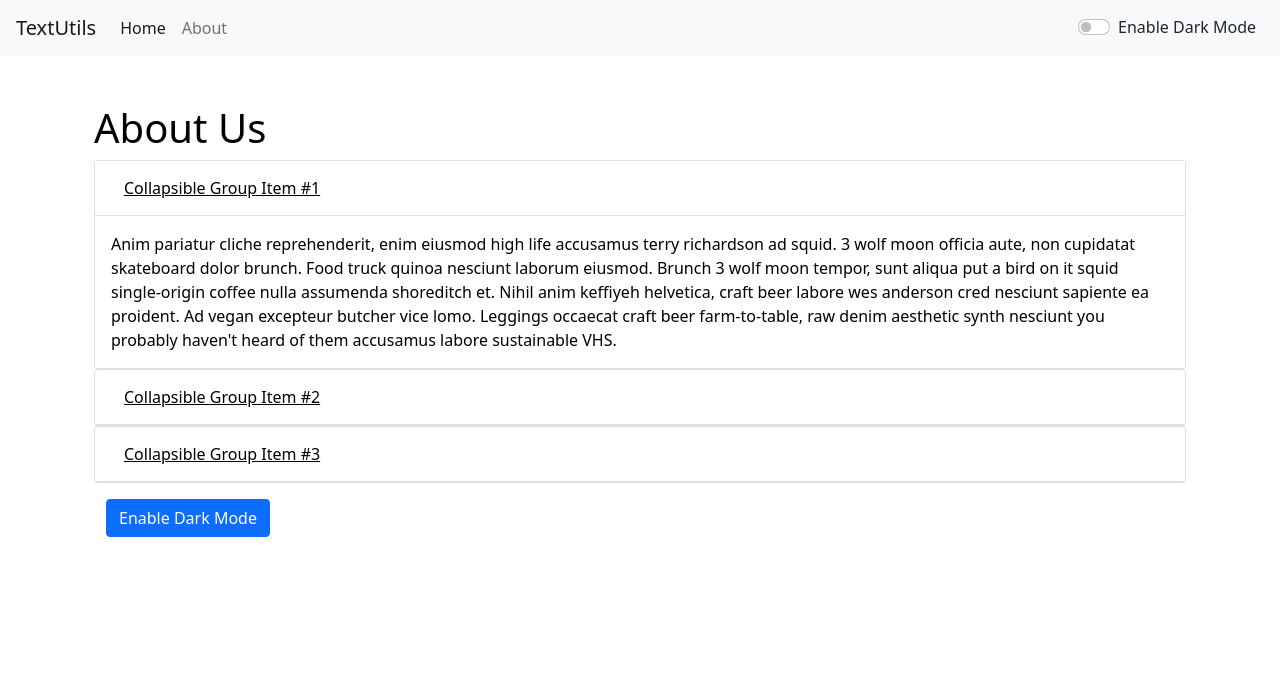
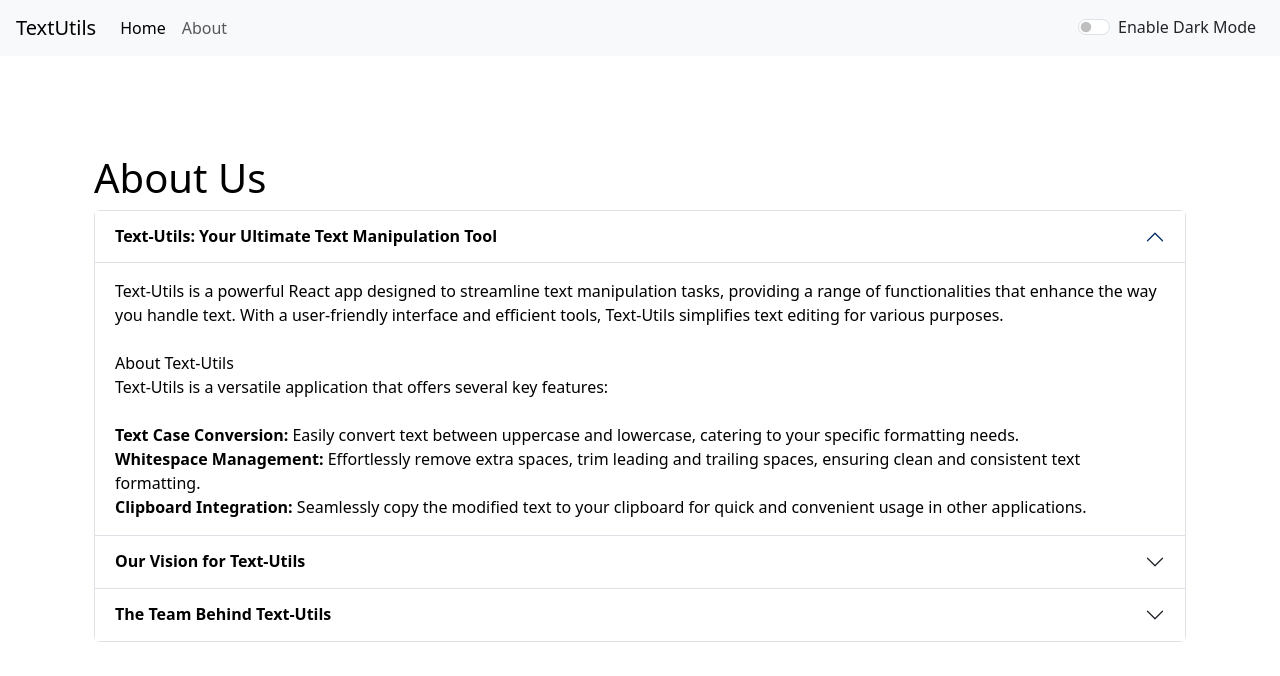
Before and after one commit to ShyamDeepak2707/First-React-App, a React (Create React App) app: page /First-React-App/about in a window 1280 px wide. Shown: the top 676 px of the page. Built offline with nearby package versions, Linux system fonts and the light colour scheme.

Commit message:
improving some components

```diff
--- a/public/index.html
+++ b/public/index.html
@@ -6,12 +6,14 @@
   <link rel="icon" href="%PUBLIC_URL%/favicon.ico" />
   <meta name="viewport" content="width=device-width, initial-scale=1" />
   <meta name="theme-color" content="#000000" />
-  <meta name="description" content="TextUtlis is a Utility which can be used to manipulate your text in the way you want" />
+  <meta name="description"
+    content="TextUtlis is a Utility which can be used to manipulate your text in the way you want" />
   <link rel="apple-touch-icon" href="%PUBLIC_URL%/android-chrome-512x512.png" />
 
   <link rel="manifest" href="%PUBLIC_URL%/manifest.json" />
-  <link href="https://cdn.jsdelivr.net/npm/bootstrap@5.1.3/dist/css/bootstrap.min.css" rel="stylesheet"
-    integrity="sha384-1BmE4kWBq78iYhFldvKuhfTAU6auU8tT94WrHftjDbrCEXSU1oBoqyl2QvZ6jIW3" crossorigin="anonymous">
+  <link href="	https://cdn.jsdelivr.net/npm/bootstrap@5.3.2/dist/css/bootstrap.min.css" rel="stylesheet"
+    integrity="sha384-T3c6CoIi6uLrA9TneNEoa7RxnatzjcDSCmG1MXxSR1GAsXEV/Dwwykc2MPK8M2HN" crossorigin="anonymous">
+  <link rel="stylesheet" href="	https://cdn.jsdelivr.net/npm/bootstrap@5.3.2/dist/css/bootstrap.min.css">
 
   <title>TextUtlis - Home</title>
 </head>
@@ -21,15 +23,8 @@
   <div id="root"></div>
 
 
-  <script src="https://cdn.jsdelivr.net/npm/bootstrap@5.1.3/dist/js/bootstrap.bundle.min.js"
-    integrity="sha384-ka7Sk0Gln4gmtz2MlQnikT1wXgYsOg+OMhuP+IlRH9sENBO0LRn5q+8nbTov4+1p"
-    crossorigin="anonymous"></script>
-  <script src="https://cdn.jsdelivr.net/npm/@popperjs/core@2.10.2/dist/umd/popper.min.js"
-    integrity="sha384-7+zCNj/IqJ95wo16oMtfsKbZ9ccEh31eOz1HGyDuCQ6wgnyJNSYdrPa03rtR1zdB"
-    crossorigin="anonymous"></script>
-  <script src="https://cdn.jsdelivr.net/npm/bootstrap@5.1.3/dist/js/bootstrap.min.js"
-    integrity="sha384-QJHtvGhmr9XOIpI6YVutG+2QOK9T+ZnN4kzFN1RtK3zEFEIsxhlmWl5/YESvpZ13"
-    crossorigin="anonymous"></script>
+  <script src="https://cdn.jsdelivr.net/npm/@popperjs/core@2.11.8/dist/umd/popper.min.js" integrity="sha384-I7E8VVD/ismYTF4hNIPjVp/Zjvgyol6VFvRkX/vR+Vc4jQkC+hVqc2pM8ODewa9r" crossorigin="anonymous"></script>
+<script src="https://cdn.jsdelivr.net/npm/bootstrap@5.3.2/dist/js/bootstrap.min.js" integrity="sha384-BBtl+eGJRgqQAUMxJ7pMwbEyER4l1g+O15P+16Ep7Q9Q+zqX6gSbd85u4mG4QzX+" crossorigin="anonymous"></script>
 </body>
 
 </html>
--- a/src/Alert.js
+++ b/src/Alert.js
@@ -9,8 +9,10 @@ export default function Alert(props) {
 
 
     return (
-        props.alert && <div className={`alert alert-${props.alert.type} alert-dismissible fade slow-mo show`} role="alert">
-            <strong>{capitalize(props.alert.type)}</strong>: {props.alert.message}
+        <div style={{height : '50px'}}>
+            {props.alert && <div className={`alert alert-${props.alert.type} alert-dismissible fade slow-mo show`} role="alert">
+                <strong>{capitalize(props.alert.type)}</strong>: {props.alert.message}
+            </div>}
         </div>
     )
 }
--- a/src/App.js
+++ b/src/App.js
@@ -31,7 +31,7 @@ function App() {
   const toggleMode = () => {
     if (mode === 'light') {
       setMode('dark');
-      document.body.style.backgroundColor = 'black';
+      document.body.style.backgroundColor = 'rgb(2, 14, 30)';
       setDark('Disable Dark Mode');
       showAlert("Dark mode Enabled", "success");
       // setInterval(() => {
@@ -50,23 +50,22 @@ function App() {
     }
   }
 
-  const [blueText, setBlueText] = useState('Enable Bluish Mode');
+  const [blackText, setBlackText] = useState('Enable Black Mode');
 
 
-  const bluishMode = () => {
-    if (mode === 'dark') {
-      if (document.body.style.backgroundColor === 'black') {
-        document.body.style.backgroundColor = '#020e1e';
-        setBlueText('Disable Bluish Mode');
-        showAlert("Bluish mode Enabled", "success")
+  const blackMode = () => {
+      if (mode === 'dark') {
+        if (document.body.style.backgroundColor === 'rgb(2, 14, 30)') {
+          document.body.style.backgroundColor = 'black';
+          setBlackText('Disable Black Mode');
+          showAlert("Black Mode Enabled", "success");
+        }
+        else {
+          document.body.style.backgroundColor = 'rgb(2, 14, 30)';
+          setBlackText('Enable Black Mode');
+          showAlert("Black Mode Disabled", "success");
+        }
       }
-
-      else {
-        document.body.style.backgroundColor = 'black';
-        setBlueText('Enable Bluish Mode');
-        showAlert("Bluish mode Disabled", "success")
-      }
-    }
   }
 
 
@@ -76,7 +75,7 @@ function App() {
       {/* <Navbar/> */}
 
       <BrowserRouter>
-        <Navbar title="TextUtils" mode={mode} blueText={blueText} bluishMode={bluishMode} toggleMode={toggleMode} text={dark} />
+        <Navbar title="TextUtils" mode={mode} blackText={blackText} blackMode={blackMode} toggleMode={toggleMode} text={dark} />
         <Alert alert={alert} />
         <Routes>
           <Route exact path='First-React-App/' element=
@@ -88,7 +87,7 @@ function App() {
           <Route exact path='First-React-App/about' element=
           {
             <div className="container my-5">
-              <About />
+              <About mode={mode} />
             </div>
           } />
         </Routes>
--- a/src/Components/About.js
+++ b/src/Components/About.js
@@ -1,89 +1,77 @@
-import React, { useState } from 'react'
+import React from 'react'
 
-export default function About() {
+export default function About(props) {
 
 
-    const [mystyle, setMyStyle] = useState({
-        color: 'black',
-        backgroundColor: 'white'
-    });
+    // const [myStyle, setmyStyle] = useState({
+    //     color: 'black',
+    //     backgroundColor: 'white'
+    // });
 
-    const [darkModeText, setDarkModeText] = useState("Enable Dark Mode")
+    let myStyle = {
+        color : props.mode === 'dark' ? 'white' : 'black',
+        backgroundColor : props.mode === 'dark' && document.body.style.backgroundColor === 'black' ? 'black' : props.mode === 'dark' ? 'rgb(1, 28, 61)' : 'white',
 
-    const toggleStyle = () => {
-        if (mystyle.color === 'white') {
-            setMyStyle({
-                color: 'black',
-                backgroundColor: 'white'
-            })
-
-                setDarkModeText("Enable Dark Mode")
-        }
-
-        else {
-            setMyStyle({
-                color: 'white',
-                backgroundColor: 'black',
-                border: '0.5px solid white'
-            })
-
-            setDarkModeText("Enable Light Mode")
-        }
     }
 
+
     return (
-        <div className="container" style={mystyle}>
+        <div className="container" style={{color : props.mode === 'dark' ? 'white' : 'black'}}>
             <div>
                 <h1>About Us</h1>
-                <div className="accordion" id="accordionExample">
-                    <div className="card">
-                        <div className="card-header" style={mystyle} id="headingOne">
-                            <h5 className="mb-0">
-                                <button className="btn btn-link" type="button" data-toggle="collapse" data-target="#collapseOne" style={mystyle} aria-expanded="true" aria-controls="collapseOne">
-                                    Collapsible Group Item #1
-                                </button>
-                            </h5>
-                        </div>
+                <div className="accordion" id="accordionPanelsStayOpenExample">
+                    <div className="accordion-item">
+                        <h2 className="accordion-header" style={myStyle}>
+                            <button className="accordion-button" style={myStyle} type="button" data-bs-toggle="collapse" data-bs-target="#panelsStayOpen-collapseOne" aria-expanded="true" aria-controls="panelsStayOpen-collapseOne">
+                                <strong>Text-Utils: Your Ultimate Text Manipulation Tool</strong>
+                            </button>
+                        </h2>
+                        <div id="panelsStayOpen-collapseOne" style={myStyle} className="accordion-collapse collapse show">
+                            <div className="accordion-body"  style={myStyle}>
+                                Text-Utils is a powerful React app designed to streamline text manipulation tasks, providing a range of functionalities that enhance the way you handle text. With a user-friendly interface and efficient tools, Text-Utils simplifies text editing for various purposes. <br /> <br />
 
-                        <div id="collapseOne" className="collapse show" aria-labelledby="headingOne" data-parent="#accordionExample" style={mystyle}>
-                            <div className="card-body">
-                                Anim pariatur cliche reprehenderit, enim eiusmod high life accusamus terry richardson ad squid. 3 wolf moon officia aute, non cupidatat skateboard dolor brunch. Food truck quinoa nesciunt laborum eiusmod. Brunch 3 wolf moon tempor, sunt aliqua put a bird on it squid single-origin coffee nulla assumenda shoreditch et. Nihil anim keffiyeh helvetica, craft beer labore wes anderson cred nesciunt sapiente ea proident. Ad vegan excepteur butcher vice lomo. Leggings occaecat craft beer farm-to-table, raw denim aesthetic synth nesciunt you probably haven't heard of them accusamus labore sustainable VHS.
+                                About Text-Utils <br />
+                                Text-Utils is a versatile application that offers several key features: <br /> <br />
+
+                                <strong>Text Case Conversion:</strong> Easily convert text between uppercase and lowercase, catering to your specific formatting needs. <br />
+
+                                <strong>Whitespace Management:</strong> Effortlessly remove extra spaces, trim leading and trailing spaces, ensuring clean and consistent text formatting. <br />
+
+                                <strong>Clipboard Integration:</strong> Seamlessly copy the modified text to your clipboard for quick and convenient usage in other applications.
                             </div>
                         </div>
                     </div>
-                    <div className="card">
-                        <div className="card-header" style={mystyle} id="headingTwo">
-                            <h5 className="mb-0">
-                                <button className="btn btn-link collapsed" type="button" data-toggle="collapse" data-target="#collapseTwo" style={mystyle} aria-expanded="false" aria-controls="collapseTwo">
-                                    Collapsible Group Item #2
-                                </button>
-                            </h5>
-                        </div>
-                        <div id="collapseTwo" className="collapse" aria-labelledby="headingTwo" data-parent="#accordionExample" style={mystyle}>
-                            <div className="card-body">
-                                Anim pariatur cliche reprehenderit, enim eiusmod high life accusamus terry richardson ad squid. 3 wolf moon officia aute, non cupidatat skateboard dolor brunch. Food truck quinoa nesciunt laborum eiusmod. Brunch 3 wolf moon tempor, sunt aliqua put a bird on it squid single-origin coffee nulla assumenda shoreditch et. Nihil anim keffiyeh helvetica, craft beer labore wes anderson cred nesciunt sapiente ea proident. Ad vegan excepteur butcher vice lomo. Leggings occaecat craft beer farm-to-table, raw denim aesthetic synth nesciunt you probably haven't heard of them accusamus labore sustainable VHS.
+                    <div className="accordion-item">
+                        <h2 className="accordion-header" style={myStyle}>
+                            <button className="accordion-button collapsed" style={myStyle} type="button" data-bs-toggle="collapse" data-bs-target="#panelsStayOpen-collapseTwo" aria-expanded="false" aria-controls="panelsStayOpen-collapseTwo">
+                                <strong>Our Vision for Text-Utils</strong>
+                            </button>
+                        </h2>
+                        <div id="panelsStayOpen-collapseTwo" style={myStyle} className="accordion-collapse collapse">
+                            <div className="accordion-body">
+                                At Text-Utils, our goal is to empower users with a reliable platform for text manipulation. We aim to simplify complex text-editing tasks, providing an intuitive interface coupled with robust functionalities. <br /> <br />
+
+                                Commitment to User Convenience
+                                We are committed to enhancing user experience by continuously updating and incorporating new features that cater to our users' evolving needs. Text-Utils strives to be the go-to tool for effortless text modification, offering a seamless and efficient experience.
                             </div>
                         </div>
                     </div>
-                    <div className="card">
-                        <div className="card-header" style={mystyle} id="headingThree">
-                            <h5 className="mb-0">
-                                <button className="btn btn-link collapsed" type="button" data-toggle="collapse" data-target="#collapseThree" style={mystyle} aria-expanded="false" aria-controls="collapseThree">
-                                    Collapsible Group Item #3
-                                </button>
-                            </h5>
-                        </div>
-                        <div id="collapseThree" className="collapse" aria-labelledby="headingThree" data-parent="#accordionExample" style={mystyle}>
-                            <div className="card-body">
-                                Anim pariatur cliche reprehenderit, enim eiusmod high life accusamus terry richardson ad squid. 3 wolf moon officia aute, non cupidatat skateboard dolor brunch. Food truck quinoa nesciunt laborum eiusmod. Brunch 3 wolf moon tempor, sunt aliqua put a bird on it squid single-origin coffee nulla assumenda shoreditch et. Nihil anim keffiyeh helvetica, craft beer labore wes anderson cred nesciunt sapiente ea proident. Ad vegan excepteur butcher vice lomo. Leggings occaecat craft beer farm-to-table, raw denim aesthetic synth nesciunt you probably haven't heard of them accusamus labore sustainable VHS.
+                    <div className="accordion-item">
+                        <h2 className="accordion-header" style={myStyle}>
+                            <button className="accordion-button collapsed" style={myStyle} type="button" data-bs-toggle="collapse" data-bs-target="#panelsStayOpen-collapseThree" aria-expanded="false" aria-controls="panelsStayOpen-collapseThree">
+                                <strong>The Team Behind Text-Utils</strong>
+                            </button>
+                        </h2>
+                        <div id="panelsStayOpen-collapseThree" style={myStyle} className="accordion-collapse collapse">
+                            <div className="accordion-body">
+                                Text-Utils is brought to you by a dedicated team of developers passionate about simplifying text manipulation tasks. Our team's collective goal is to create an application that enhances productivity and makes text editing hassle-free. <br /> <br />
+
+                                Feel free to incorporate this information or modify it to fit your About Us section in the Text-Utils React app. Adjust the tone or details as per your preference and the specific goals of your application.
                             </div>
                         </div>
                     </div>
                 </div>
             </div>
-            <div className="container">
-                <button type="button" onClick={toggleStyle} className="btn btn-primary my-3">{darkModeText}</button>
-            </div>
         </div>
     )
 }
```
Also changed, not shown: src/Components/Navbar.js (+6 -6 lines), src/Components/TextForm.js (+10 -13 lines).
